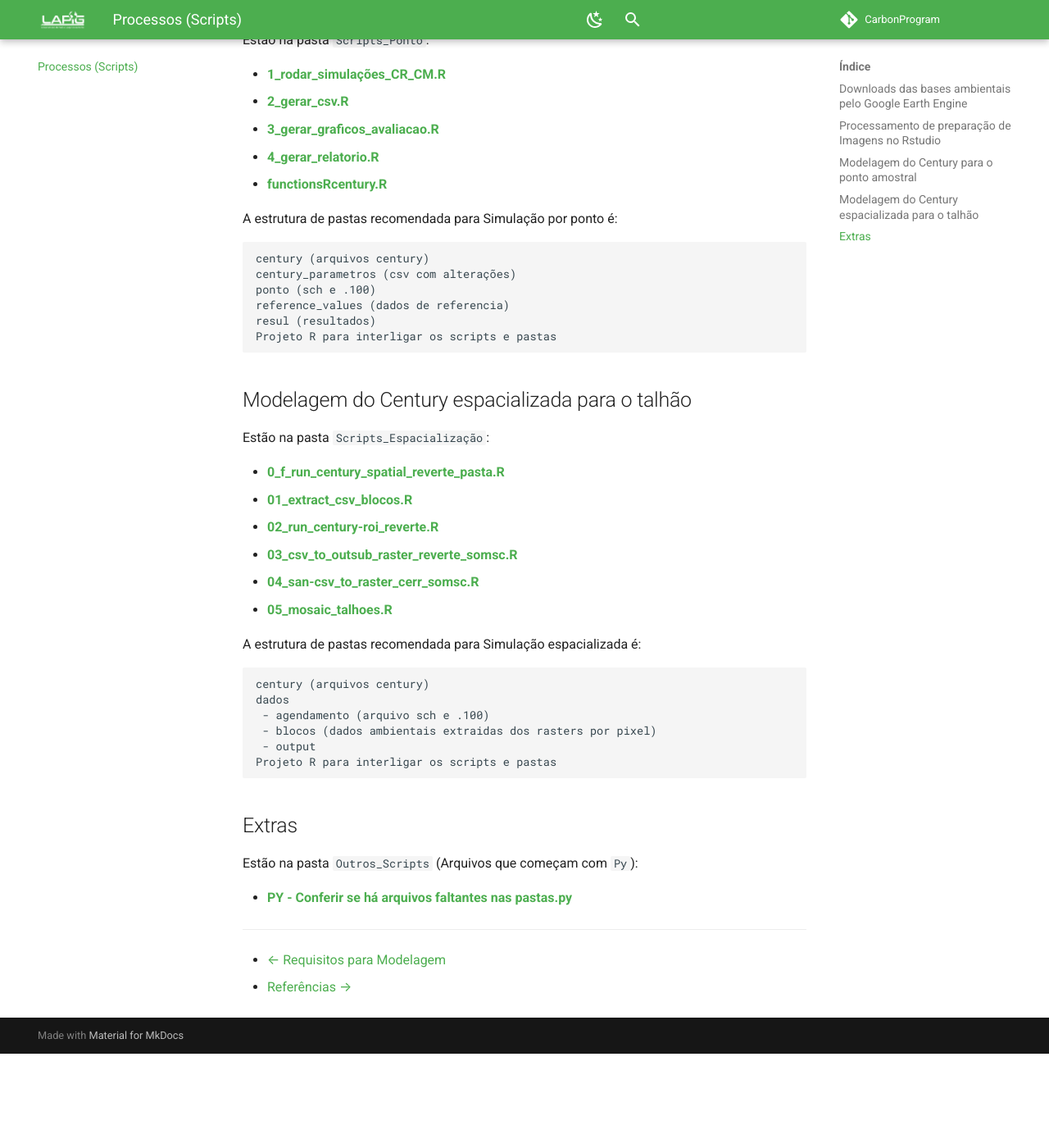
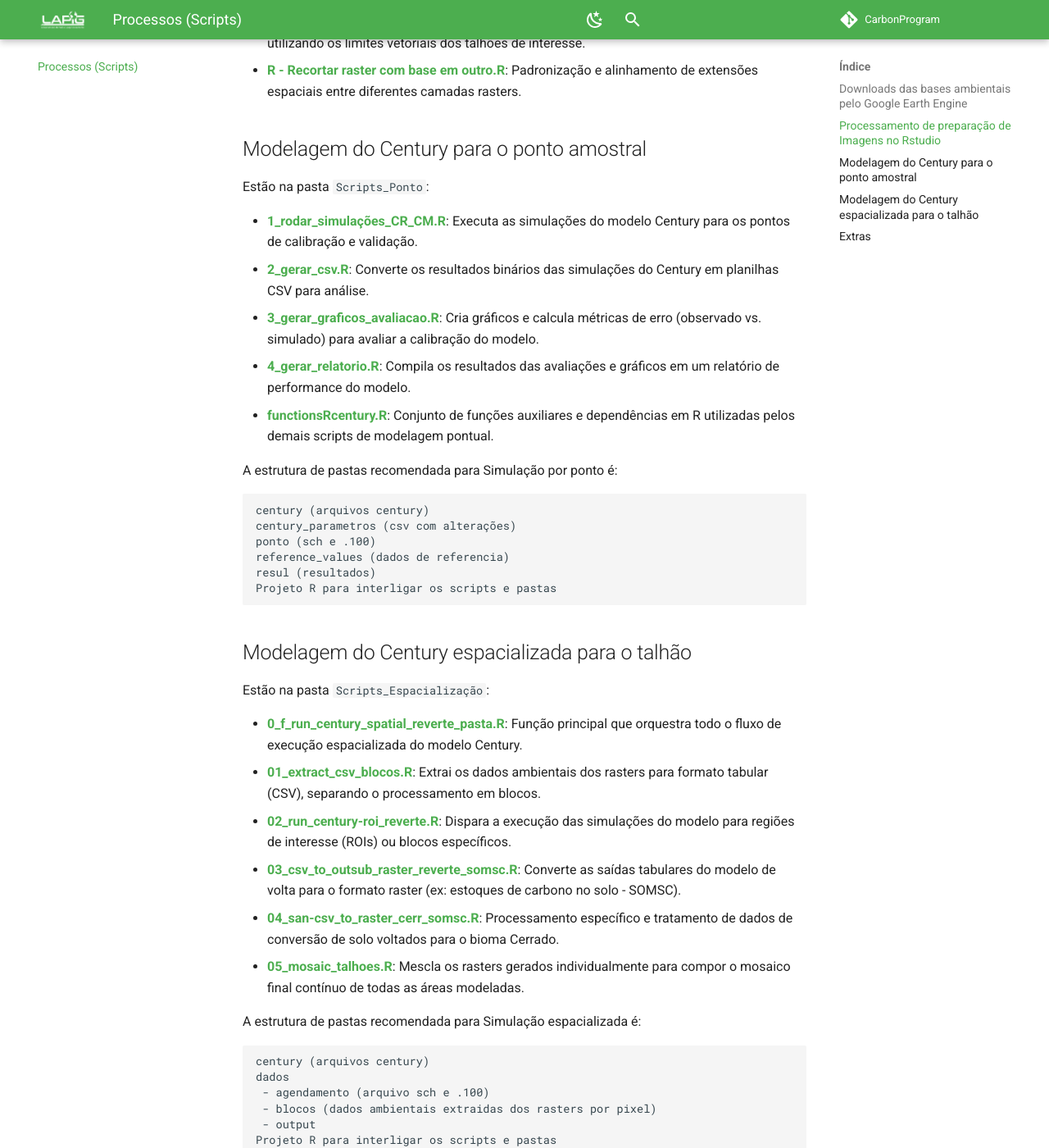
Before and after one commit to FelipeJesusRemoteSensing/CarbonProgram, an MkDocs documentation site: the page built from docs/mds/scripts.md, in a window 1280 px wide and 1400 px high, scrolled down 818 px. Shown: the whole window at 82% size. Built offline with MkDocs 1.6.1 and Material for MkDocs 9.7.7, drawn with Linux system fonts in a browser that asks for light colours; comment, search, counter and statistics services are not loaded; before the commit the page ends 2103 px from its top, so only the background shows below that; some of the changed text lies outside the part shown.

Commit message:
Update scripts.md

```diff
--- a/docs/mds/scripts.md
+++ b/docs/mds/scripts.md
@@ -6,28 +6,28 @@ Esta seção detalha em módulos os conjuntos de scripts desenvolvidos para o pr
 
 Estão na pasta `Outros_Scripts` (Arquivos que começam com `GEE`):
 
-- [**GEE - Download Lulc Mapbiomas.txt**](../base_dados/aplicacao/Scripts/Outros_Scripts/GEE%20-%20Download%20Lulc%20Mapbiomas.txt)
-- [**GEE - Download Soil Embrapa.txt**](../base_dados/aplicacao/Scripts/Outros_Scripts/GEE%20-%20Download%20Soil%20Embrapa.txt)
-- [**GEE - Download Terraclimate.txt**](../base_dados/aplicacao/Scripts/Outros_Scripts/GEE%20-%20Download%20Terraclimate.txt)
+- [**GEE - Download Lulc Mapbiomas.txt**](../base_dados/aplicacao/Scripts/Outros_Scripts/GEE%20-%20Download%20Lulc%20Mapbiomas.txt): Script para download de mapas de uso e cobertura do solo do MapBiomas.
+- [**GEE - Download Soil Embrapa.txt**](../base_dados/aplicacao/Scripts/Outros_Scripts/GEE%20-%20Download%20Soil%20Embrapa.txt): Script para extração de dados de propriedades do solo da base PronaSolos (Embrapa).
+- [**GEE - Download Terraclimate.txt**](../base_dados/aplicacao/Scripts/Outros_Scripts/GEE%20-%20Download%20Terraclimate.txt): Script para aquisição de séries temporais de variáveis climáticas (TerraClimate).
 
 ## Processamento de preparação de Imagens no Rstudio
 
 Estão na pasta `Outros_Scripts` (Arquivos que começam com `R`):
 
-- [**R - Criar imagem referencia.R**](../base_dados/aplicacao/Scripts/Outros_Scripts/R%20-%20Criar%20imagem%20referencia.R)
-- [**R - Criar imagem referencia individual.R**](../base_dados/aplicacao/Scripts/Outros_Scripts/R%20-%20Criar%20imagem%20referencia%20individual.R)
-- [**R - Recortar img referencia com base nos talhoes.R**](../base_dados/aplicacao/Scripts/Outros_Scripts/R%20-%20Recortar%20img%20referencia%20com%20base%20nos%20talhoes.R)
-- [**R - Recortar raster com base em outro.R**](../base_dados/aplicacao/Scripts/Outros_Scripts/R%20-%20Recortar%20raster%20com%20base%20em%20outro.R)
+- [**R - Criar imagem referencia.R**](../base_dados/aplicacao/Scripts/Outros_Scripts/R%20-%20Criar%20imagem%20referencia.R): Geração de imagem raster de referência contendo IDs únicos por pixel para a área de estudo.
+- [**R - Criar imagem referencia individual.R**](../base_dados/aplicacao/Scripts/Outros_Scripts/R%20-%20Criar%20imagem%20referencia%20individual.R): Geração de rasters de referência específicos para fazendas ou áreas individuais.
+- [**R - Recortar img referencia com base nos talhoes.R**](../base_dados/aplicacao/Scripts/Outros_Scripts/R%20-%20Recortar%20img%20referencia%20com%20base%20nos%20talhoes.R): Recorte das imagens de referência utilizando os limites vetoriais dos talhões de interesse.
+- [**R - Recortar raster com base em outro.R**](../base_dados/aplicacao/Scripts/Outros_Scripts/R%20-%20Recortar%20raster%20com%20base%20em%20outro.R): Padronização e alinhamento de extensões espaciais entre diferentes camadas rasters.
 
 ## Modelagem do Century para o ponto amostral
 
 Estão na pasta `Scripts_Ponto`:
 
-- [**1_rodar_simulações_CR_CM.R**](../base_dados/aplicacao/Scripts/Scripts_Ponto/1_rodar_simulações_CR_CM.R)
-- [**2_gerar_csv.R**](../base_dados/aplicacao/Scripts/Scripts_Ponto/2_gerar_csv.R)
-- [**3_gerar_graficos_avaliacao.R**](../base_dados/aplicacao/Scripts/Scripts_Ponto/3_gerar_graficos_avaliacao.R)
-- [**4_gerar_relatorio.R**](../base_dados/aplicacao/Scripts/Scripts_Ponto/4_gerar_relatorio.R)
-- [**functionsRcentury.R**](../base_dados/aplicacao/Scripts/Scripts_Ponto/functionsRcentury.R)
+- [**1_rodar_simulações_CR_CM.R**](../base_dados/aplicacao/Scripts/Scripts_Ponto/1_rodar_simulações_CR_CM.R): Executa as simulações do modelo Century para os pontos de calibração e validação.
+- [**2_gerar_csv.R**](../base_dados/aplicacao/Scripts/Scripts_Ponto/2_gerar_csv.R): Converte os resultados binários das simulações do Century em planilhas CSV para análise.
+- [**3_gerar_graficos_avaliacao.R**](../base_dados/aplicacao/Scripts/Scripts_Ponto/3_gerar_graficos_avaliacao.R): Cria gráficos e calcula métricas de erro (observado vs. simulado) para avaliar a calibração do modelo.
+- [**4_gerar_relatorio.R**](../base_dados/aplicacao/Scripts/Scripts_Ponto/4_gerar_relatorio.R): Compila os resultados das avaliações e gráficos em um relatório de performance do modelo.
+- [**functionsRcentury.R**](../base_dados/aplicacao/Scripts/Scripts_Ponto/functionsRcentury.R): Conjunto de funções auxiliares e dependências em R utilizadas pelos demais scripts de modelagem pontual.
 
 A estrutura de pastas recomendada para Simulação por ponto é:
 
@@ -44,12 +44,12 @@ Projeto R para interligar os scripts e pastas
 
 Estão na pasta `Scripts_Espacialização`:
 
-- [**0_f_run_century_spatial_reverte_pasta.R**](../base_dados/aplicacao/Scripts/Scripts_Espacialização/0_f_run_century_spatial_reverte_pasta.R)
-- [**01_extract_csv_blocos.R**](../base_dados/aplicacao/Scripts/Scripts_Espacialização/01_extract_csv_blocos.R)
-- [**02_run_century-roi_reverte.R**](../base_dados/aplicacao/Scripts/Scripts_Espacialização/02_run_century-roi_reverte.R)
-- [**03_csv_to_outsub_raster_reverte_somsc.R**](../base_dados/aplicacao/Scripts/Scripts_Espacialização/03_csv_to_outsub_raster_reverte_somsc.R)
-- [**04_san-csv_to_raster_cerr_somsc.R**](../base_dados/aplicacao/Scripts/Scripts_Espacialização/04_san-csv_to_raster_cerr_somsc.R)
-- [**05_mosaic_talhoes.R**](../base_dados/aplicacao/Scripts/Scripts_Espacialização/05_mosaic_talhoes.R)
+- [**0_f_run_century_spatial_reverte_pasta.R**](../base_dados/aplicacao/Scripts/Scripts_Espacialização/0_f_run_century_spatial_reverte_pasta.R): Função principal que orquestra todo o fluxo de execução espacializada do modelo Century.
+- [**01_extract_csv_blocos.R**](../base_dados/aplicacao/Scripts/Scripts_Espacialização/01_extract_csv_blocos.R): Extrai os dados ambientais dos rasters para formato tabular (CSV), separando o processamento em blocos.
+- [**02_run_century-roi_reverte.R**](../base_dados/aplicacao/Scripts/Scripts_Espacialização/02_run_century-roi_reverte.R): Dispara a execução das simulações do modelo para regiões de interesse (ROIs) ou blocos específicos.
+- [**03_csv_to_outsub_raster_reverte_somsc.R**](../base_dados/aplicacao/Scripts/Scripts_Espacialização/03_csv_to_outsub_raster_reverte_somsc.R): Converte as saídas tabulares do modelo de volta para o formato raster (ex: estoques de carbono no solo - SOMSC).
+- [**04_san-csv_to_raster_cerr_somsc.R**](../base_dados/aplicacao/Scripts/Scripts_Espacialização/04_san-csv_to_raster_cerr_somsc.R): Processamento específico e tratamento de dados de conversão de solo voltados para o bioma Cerrado.
+- [**05_mosaic_talhoes.R**](../base_dados/aplicacao/Scripts/Scripts_Espacialização/05_mosaic_talhoes.R): Mescla os rasters gerados individualmente para compor o mosaico final contínuo de todas as áreas modeladas.
 
 A estrutura de pastas recomendada para Simulação espacializada é:
 
@@ -66,7 +66,7 @@ Projeto R para interligar os scripts e pastas
 
 Estão na pasta `Outros_Scripts` (Arquivos que começam com `Py`):
 
-- [**PY - Conferir se há arquivos faltantes nas pastas.py**](../base_dados/aplicacao/Scripts/Outros_Scripts/PY%20-%20Conferir%20se%20há%20arquivos%20faltantes%20nas%20pastas.py)
+- [**PY - Conferir se há arquivos faltantes nas pastas.py**](../base_dados/aplicacao/Scripts/Outros_Scripts/PY%20-%20Conferir%20se%20há%20arquivos%20faltantes%20nas%20pastas.py): Script utilitário para validação da integridade estrutural, verificando se existem arquivos faltantes nas pastas antes da execução da modelagem.
 
 ---
 - [← Requisitos para Modelagem](requisitos_para_modelagem.md)
```
